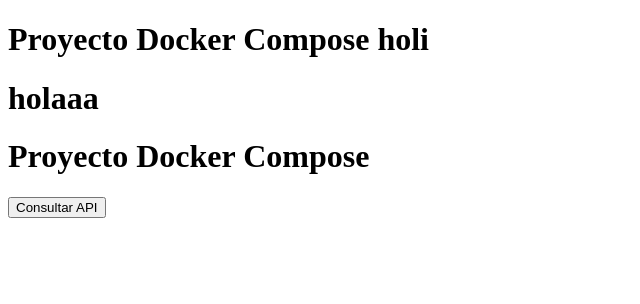
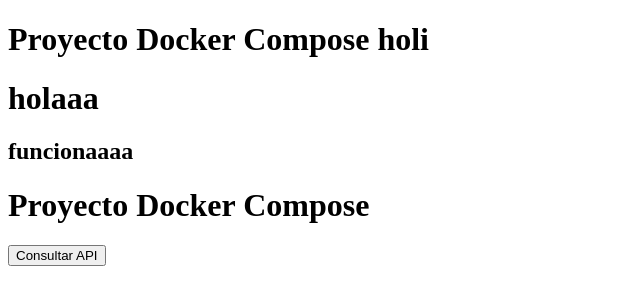
Before and after one commit to MariaFerr-dev/dockerflask-desplegado, a plain HTML site: page frontend/index.html in a window 1280 px wide. Shown: the whole page, without its empty margins (0-640 px from the left). Drawn offline with Linux system fonts and the light colour scheme.

Commit message:
correciones para despliegue

```diff
--- a/frontend/index.html
+++ b/frontend/index.html
@@ -5,6 +5,7 @@
     <title>Docker Compose ADSO</title>
     <h1>Proyecto Docker Compose holi</h1>
     <h1>holaaa</h1>
+    <h2>funcionaaaa</h2>
 
 </head>
 
```
